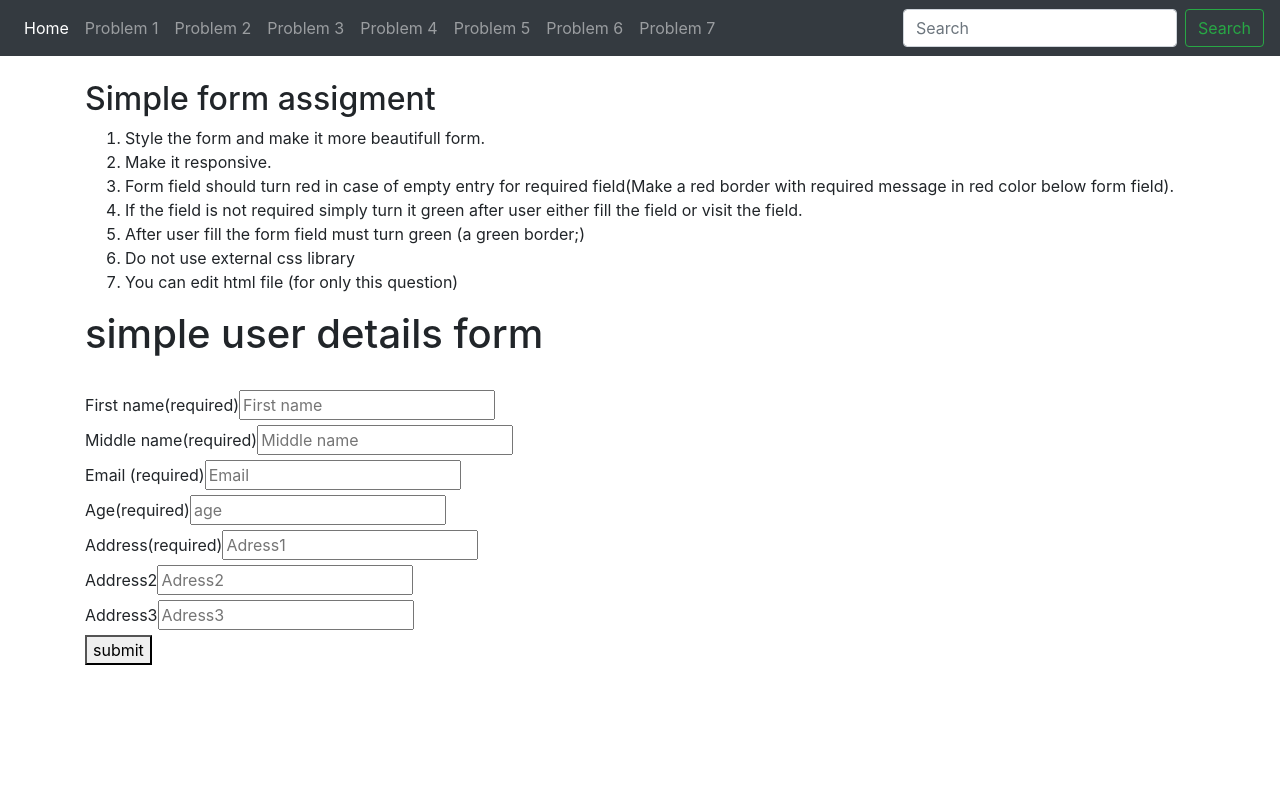
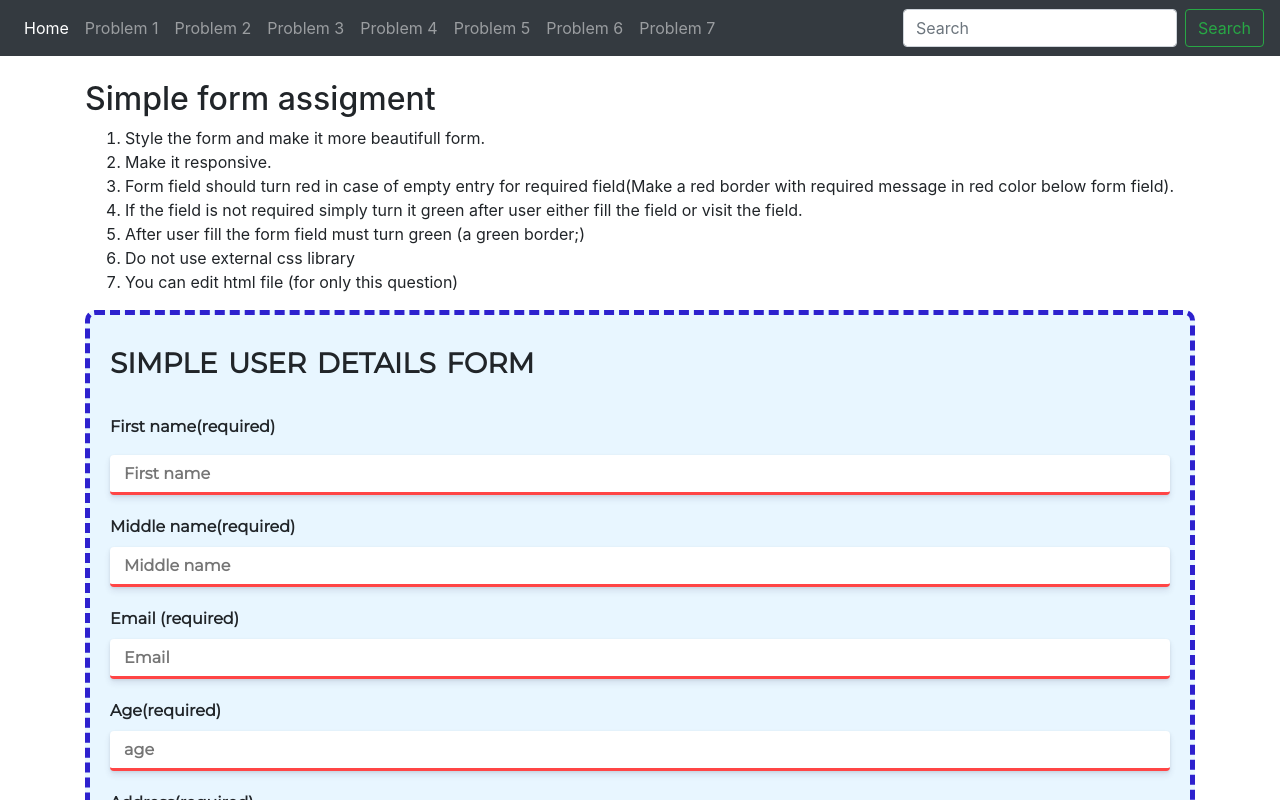
Before and after one commit to sagarrajak/angular-frontend-assigment, an Angular app: page /question-1 in a window 1280 px wide. Shown: the top 800 px of the page. Built offline with nearby package versions, Linux system fonts and the light colour scheme.

Commit message:
Problem 1 solved

```diff
--- a/src/app/question-one/question-one.component.html
+++ b/src/app/question-one/question-one.component.html
@@ -1,56 +1,137 @@
 <!-- work on angular form -->
 <h2>Simple form assigment</h2>
 <ol>
-  <li> Style the form and make it more beautifull form.</li>
-  <li> Make it responsive.</li>
-  <li> Form field should turn red in case of empty entry for required field(Make a red border with required message in red color below form field).</li>
-  <li> If the field is not required simply turn it green after user either fill the field or visit the field.</li>
-  <li> After user fill the form field must turn green (a green border;)</li>
-  <li> Do not use external css library </li>
-  <li> You can edit html file (for only this question)</li>
+  <li>Style the form and make it more beautifull form.</li>
+  <li>Make it responsive.</li>
+  <li>
+    Form field should turn red in case of empty entry for required field(Make a
+    red border with required message in red color below form field).
+  </li>
+  <li>
+    If the field is not required simply turn it green after user either fill the
+    field or visit the field.
+  </li>
+  <li>After user fill the form field must turn green (a green border;)</li>
+  <li>Do not use external css library</li>
+  <li>You can edit html file (for only this question)</li>
 </ol>
-<form [formGroup]='userForm' (ngSubmit)='callAfterSubmit(testForm)'>
+<form [formGroup]="userForm" (ngSubmit)="callAfterSubmit(testForm)">
   <h1>simple user details form</h1>
-    <br/>
+  <br />
+  <p *ngIf="userForm.controls['firstName'].errors.required">
+    Field is required
+  </p>
   <label>First name(required)</label>
-    <input type="text"  placeholder="First name" name='firstname' formControlName='firstName'/>
-    <ng-container *ngIf="(userForm.controls['firstName'].touched || userForm.controls['firstName'].dirty) && userForm.controls['firstName'].invalid">
-        <p *ngIf="userForm.controls['firstName'].errors.required">Field is required</p>
+
+  <input
+    type="text"
+    placeholder="First name"
+    name="firstname"
+    formControlName="firstName"
+    required
+  />
+  <ng-container
+    *ngIf="
+      (userForm.controls['firstName'].touched ||
+        userForm.controls['firstName'].dirty) &&
+      userForm.controls['firstName'].invalid
+    "
+  >
   </ng-container>
-    <br/>
+  <br />
   <label>Middle name(required)</label>
-    <input type="text"  placeholder='Middle name' name='middlename' formControlName='lastName'  />
-    <ng-container *ngIf="(userForm.controls['lastName'].touched || userForm.controls['lastName'].dirty) && userForm.controls['lastName'].invalid">
-        <p *ngIf="userForm.controls['lastName'].errors.required">Field is required</p>
+  <input
+    type="text"
+    placeholder="Middle name"
+    name="middlename"
+    formControlName="lastName"
+    required
+  />
+  <ng-container
+    *ngIf="
+      (userForm.controls['lastName'].touched ||
+        userForm.controls['lastName'].dirty) &&
+      userForm.controls['lastName'].invalid
+    "
+  >
+    <p *ngIf="userForm.controls['lastName'].errors.required">
+      Field is required
+    </p>
   </ng-container>
-    <br/>
+  <br />
   <label>Email (required)</label>
-    <input type="text"  placeholder='Email' name='email' formControlName='emailField'  />
-    <ng-container *ngIf="(userForm.controls['emailField'].touched || userForm.controls['emailField'].dirty) && userForm.controls['emailField'].invalid">
-        <p *ngIf="userForm.controls['emailField'].errors.required">Field is required</p>
-        <p *ngIf="userForm.controls['emailField'].errors.email">Invalid email address</p>
+  <input
+    type="text"
+    placeholder="Email"
+    name="email"
+    formControlName="emailField"
+    required
+  />
+  <ng-container
+    *ngIf="
+      (userForm.controls['emailField'].touched ||
+        userForm.controls['emailField'].dirty) &&
+      userForm.controls['emailField'].invalid
+    "
+  >
+    <p *ngIf="userForm.controls['emailField'].errors.required">
+      Field is required
+    </p>
+    <p *ngIf="userForm.controls['emailField'].errors.email">
+      Invalid email address
+    </p>
   </ng-container>
-    <br/>
+  <br />
   <label>Age(required)</label>
-    <input type="text"  placeholder='age' name='age' formControlName='ageField' />
-    <ng-container *ngIf="(userForm.controls['ageField'].touched || userForm.controls['ageField'].dirty) && userForm.controls['ageField'].invalid">
-        <p *ngIf="userForm.controls['ageField'].errors.required">Field is required</p>
+  <input
+    type="text"
+    required
+    placeholder="age"
+    name="age"
+    formControlName="ageField"
+  />
+  <ng-container
+    *ngIf="
+      (userForm.controls['ageField'].touched ||
+        userForm.controls['ageField'].dirty) &&
+      userForm.controls['ageField'].invalid
+    "
+  >
+    <p *ngIf="userForm.controls['ageField'].errors.required">
+      Field is required
+    </p>
     <p *ngIf="userForm.controls['ageField'].errors.min">Minimum age is 18</p>
     <p *ngIf="userForm.controls['ageField'].errors.max">Maximum age is 30</p>
   </ng-container>
-    <br/>
+  <br />
   <label>Address(required)</label>
-    <input type="text"  placeholder="Adress1" name='address1' formControlName='address1'/>
-    <ng-container *ngIf="(userForm.controls['address1'].touched || userForm.controls['address1'].dirty) && userForm.controls['address1'].invalid">
-        <p *ngIf="userForm.controls['address1'].errors.required">Field is required</p>
-        <p *ngIf="userForm.controls['address1'].errors.maxlength">Max length is 10</p>
+  <input
+    type="text"
+    placeholder="Adress1"
+    name="address1"
+    formControlName="address1"
+    required
+  />
+  <ng-container
+    *ngIf="
+      (userForm.controls['address1'].touched ||
+        userForm.controls['address1'].dirty) &&
+      userForm.controls['address1'].invalid
+    "
+  >
+    <p *ngIf="userForm.controls['address1'].errors.required">
+      Field is required
+    </p>
+    <p *ngIf="userForm.controls['address1'].errors.maxlength">
+      Max length is 10
+    </p>
   </ng-container>
-    <br>
+  <br />
   <label>Address2</label>
-    <input type="text"  placeholder="Adress2" name='address2' />
-    <br/>
+  <input type="text" placeholder="Adress2" name="address2" />
+  <br />
   <label>Address3</label>
-    <input type="text"  placeholder="Adress3" name='address3'  />
-    <br/>
-    <button type="submit">submit</button>
+  <input type="text" placeholder="Adress3" name="address3" />
+  <br />
+  <button class="depthButton" type="submit">submit</button>
 </form>
--- a/src/app/question-one/question-one.component.scss
+++ b/src/app/question-one/question-one.component.scss
@@ -0,0 +1,79 @@
+@import url("https://fonts.googleapis.com/css?family=Montserrat&display=swap");
+
+form {
+  border: solid 5px rgb(45, 33, 206);
+  border-style: dashed;
+  border-radius: 10px;
+  padding: 20px;
+  font-family: "Montserrat";
+  justify-content: center;
+  align-items: center;
+  margin-left: auto;
+  margin-right: auto;
+  background-color: rgb(232, 246, 255);
+}
+
+h1 {
+  font-variant: small-caps;
+  font-weight: 700;
+}
+
+.depthButton {
+  border: none;
+  display: inline-block;
+  font-weight: 600;
+  height: 40px;
+  line-height: 40px;
+  padding: 0 14px;
+  box-shadow: 0 4px 6px rgba(50, 50, 93, 0.11), 0 1px 3px rgba(0, 0, 0, 0.08);
+  background: #fff;
+  border-radius: 20px;
+  transition: all 0.3s ease;
+}
+
+.depthButton:hover {
+  color: #5778f3;
+  transform: translateY(-1px);
+  box-shadow: 0 7px 14px rgba(50, 50, 93, 0.1), 0 3px 6px rgba(0, 0, 0, 0.08);
+  cursor: pointer;
+}
+label {
+  display: block;
+  font-weight: 600;
+}
+
+input {
+  border: none;
+  display: inline-block;
+  font-weight: 600;
+  height: 40px;
+  line-height: 40px;
+  padding: 0 14px;
+  box-shadow: 0 4px 6px rgba(50, 50, 93, 0.11), 0 1px 3px rgba(0, 0, 0, 0.08);
+  background: #fff;
+  border-radius: 4px;
+  width: 100%;
+  margin-bottom: 20px;
+  transition: all 0.3s ease;
+}
+
+input:hover {
+  color: #000000;
+  transform: translateY(-1px);
+  box-shadow: 0 7px 14px rgba(50, 50, 93, 0.1), 0 3px 6px rgba(0, 0, 0, 0.08);
+  cursor: pointer;
+}
+
+input:valid {
+  border-bottom: solid rgb(57, 116, 77);
+}
+
+input:invalid {
+  border-bottom: solid rgb(255, 69, 69);
+}
+
+p {
+  float: right;
+  top: 10px;
+  visibility: hidden;
+}
```
Lines whose indentation alone changed are shown as unchanged.
